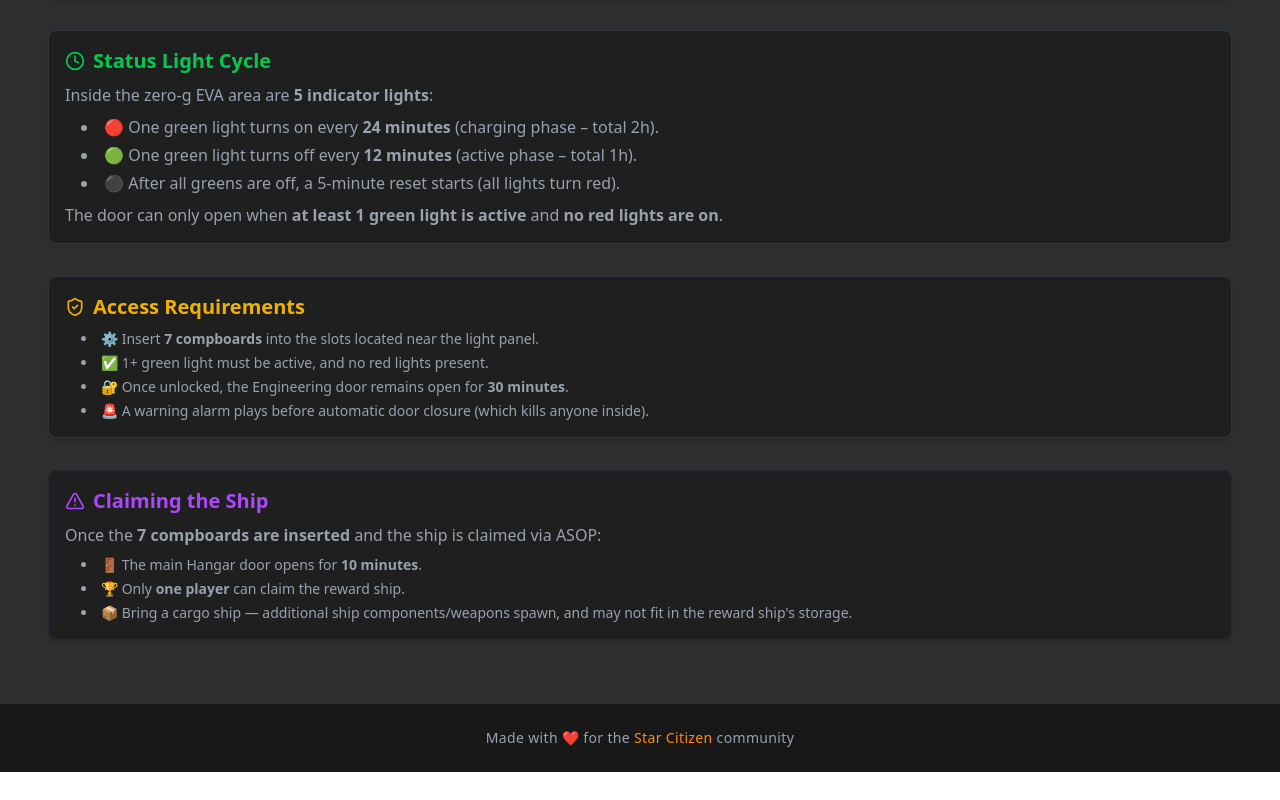
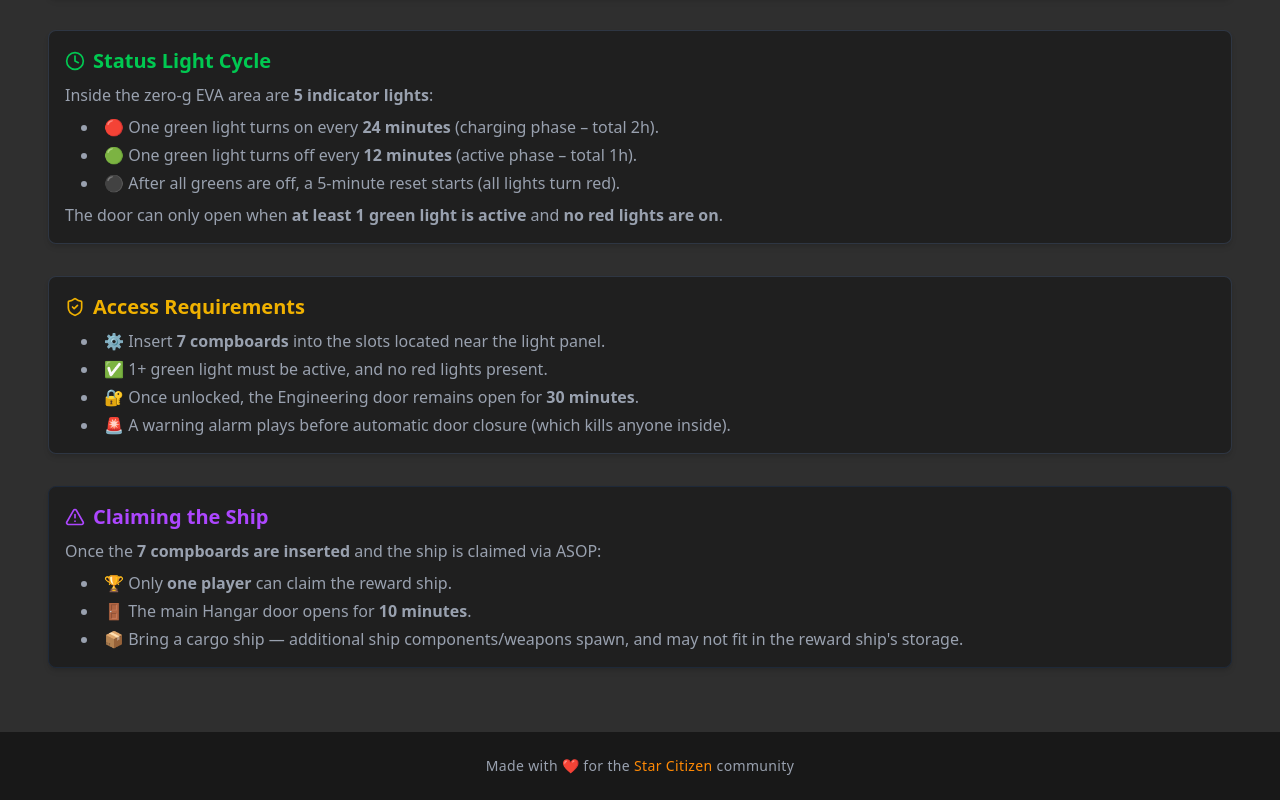
Before and after one commit to Feareis/Star-Citizen_Executive-Hangar, a React (Vite) app: page / in a window 1280 px wide. Shown: the part 494-1294 px from the top of the page. Before the commit the page ends 1266 px from the top, so only its background shows below. Built offline with nearby package versions, Linux system fonts and the light colour scheme.

Commit message:
Update Home.tsx

```diff
--- a/src/pages/Home.tsx
+++ b/src/pages/Home.tsx
@@ -46,7 +46,7 @@ const Home = () => {
             <ShieldCheck size={20} />
             <h2 className="text-xl font-semibold">Access Requirements</h2>
           </div>
-          <ul className="list-disc list-inside pl-4 text-sm text-gray-400 space-y-1">
+          <ul className="list-disc list-inside pl-4 text-base text-gray-400 space-y-1">
             <li>⚙️ Insert <strong>7 compboards</strong> into the slots located near the light panel.</li>
             <li>✅ 1+ green light must be active, and no red lights present.</li>
             <li>🔐 Once unlocked, the Engineering door remains open for <strong>30 minutes</strong>.</li>
@@ -63,9 +63,9 @@ const Home = () => {
           <p className="text-base text-gray-400">
             Once the <strong>7 compboards are inserted</strong> and the ship is claimed via ASOP:
           </p>
-          <ul className="list-disc list-inside pl-4 text-sm text-gray-400 mt-2 space-y-1">
+          <ul className="list-disc list-inside pl-4 text-base text-gray-400 mt-2 space-y-1">
+            <li>🏆 Only <strong>one player</strong> can claim the reward ship.</li>
             <li>🚪 The main Hangar door opens for <strong>10 minutes</strong>.</li>
-            <li>🏆 Only <strong>one player</strong> can claim the reward ship.</li>
             <li>📦 Bring a cargo ship — additional ship components/weapons spawn, and may not fit in the reward ship's storage.</li>
           </ul>
         </div>
```
